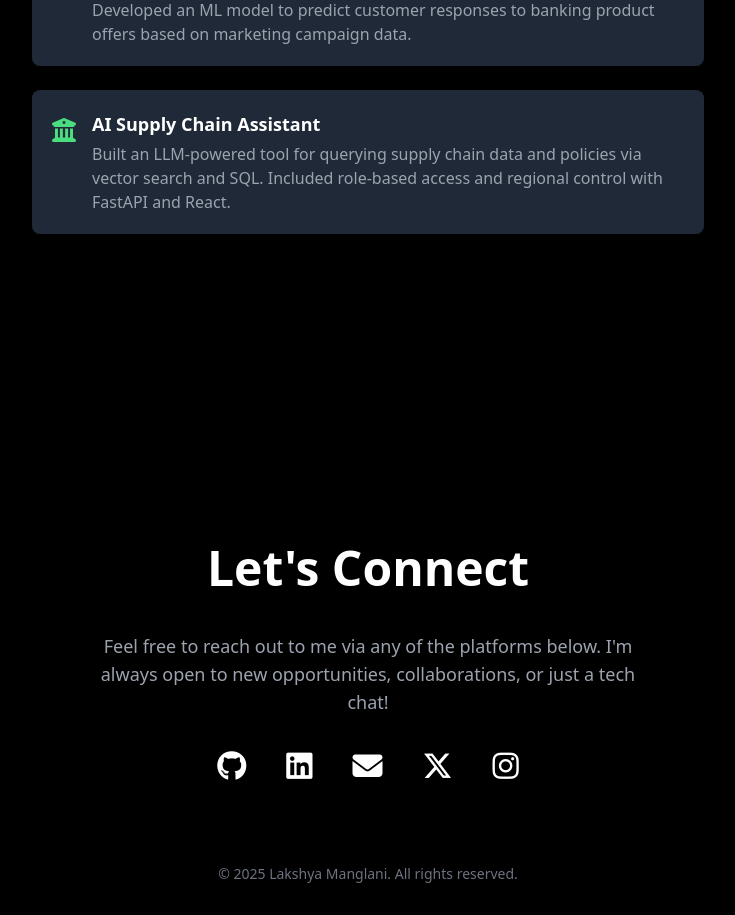
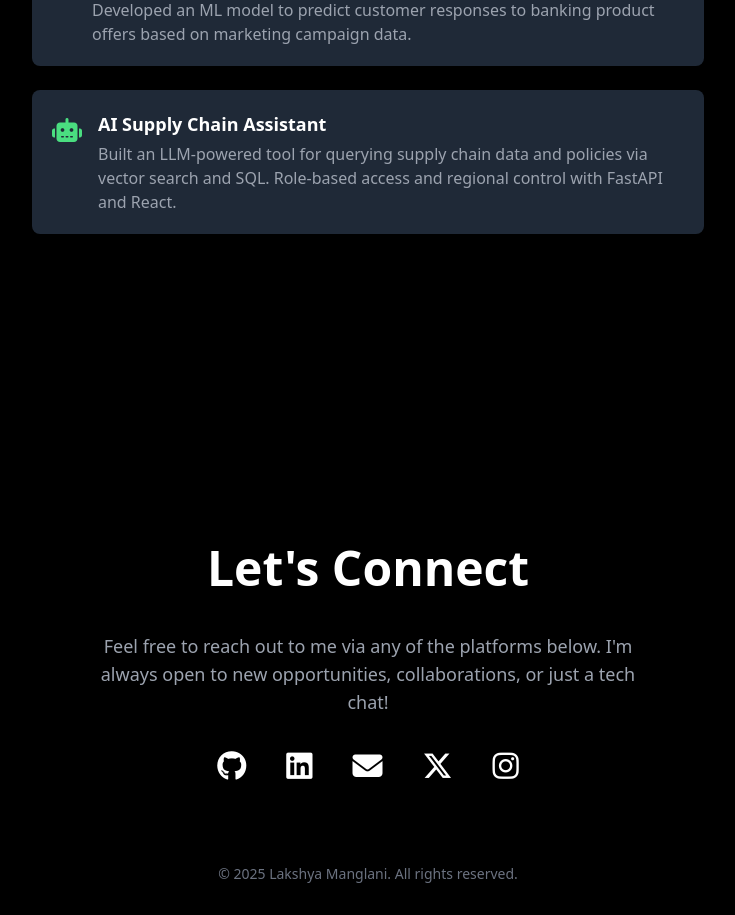
Before and after one commit to 22f2001166/portfolio, a React (Vite) app: page / in a window 1280 px wide. Shown: the part 2086-3001 px from the top of the page, without its empty margins (272-1007 px from the left). Built offline with nearby package versions, Linux system fonts and the light colour scheme.

Commit message:
Update App.jsx

```diff
--- a/src/App.jsx
+++ b/src/App.jsx
@@ -97,12 +97,12 @@ function App() {
           </div>
           <div className="flex items-start gap-4 p-5 bg-gray-800 rounded-lg shadow-lg">
             <div className="text-2xl text-green-400 mt-1">
-              <i className="fas fa-university"></i>
+              <i className="fas fa-robot"></i>
             </div>
             <div>
               <h3 className="text-lg font-semibold mb-1">AI Supply Chain Assistant</h3>
               <p className="text-gray-400 text-md">
-                Built an LLM-powered tool for querying supply chain data and policies via vector search and SQL. Included role-based access and regional control with FastAPI and React.
+                Built an LLM-powered tool for querying supply chain data and policies via vector search and SQL. Role-based access and regional control with FastAPI and React.
               </p>
             </div>
           </div>
```
